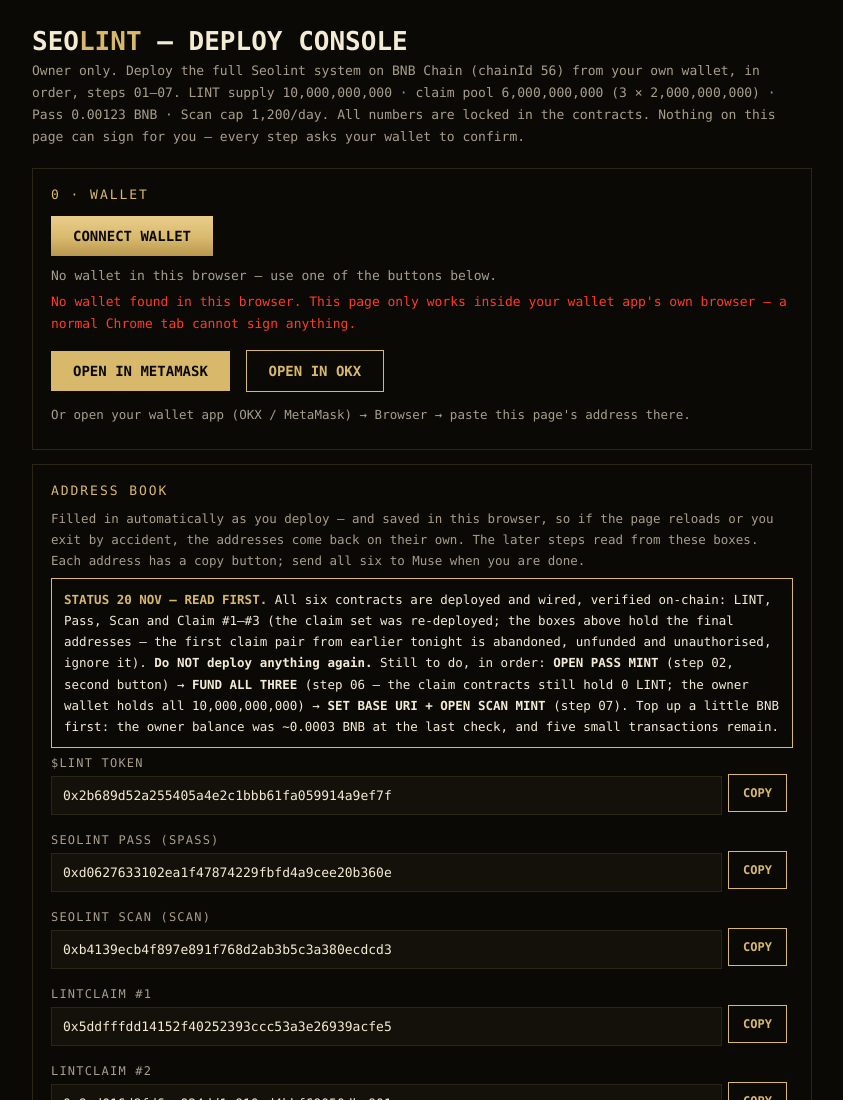
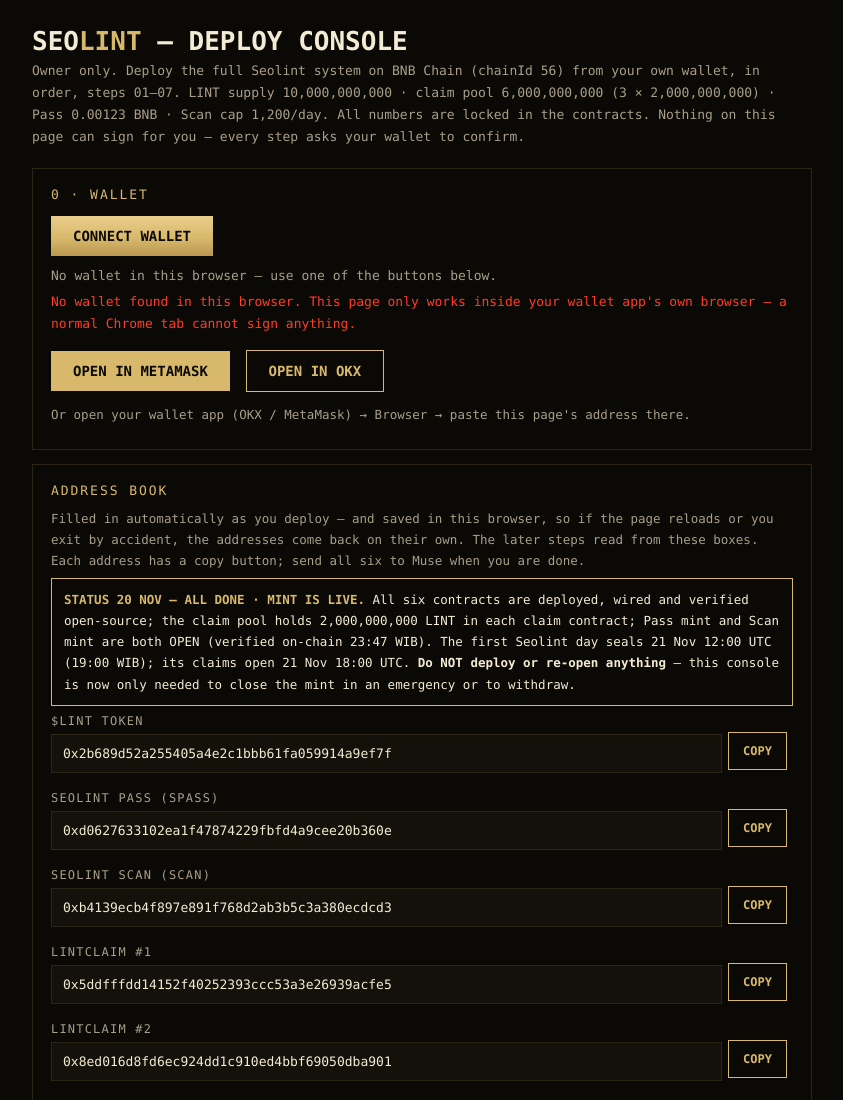
Before and after one commit to talvio-io/Seolint-neww, a plain HTML site: page deploy.html in a window 1280 px wide. Shown: the top 1100 px of the page, without its empty margins (218-1061 px from the left). Drawn offline with Linux system fonts and the light colour scheme.

Commit message:
deploy.html: status note — all done, mint is live

```diff
--- a/deploy.html
+++ b/deploy.html
@@ -53,7 +53,7 @@
 
   <div class="step"><div class="t">Address book</div>
     <p>Filled in automatically as you deploy — and saved in this browser, so if the page reloads or you exit by accident, the addresses come back on their own. The later steps read from these boxes. Each address has a copy button; send all six to Muse when you are done.</p>
-    <p style="border:1px solid #D8B96C;padding:10px 12px;color:#F4EBD4"><strong style="color:#D8B96C">STATUS 20 NOV — READ FIRST.</strong> All six contracts are deployed and wired, verified on-chain: LINT, Pass, Scan and Claim #1–#3 (the claim set was re-deployed; the boxes above hold the final addresses — the first claim pair from earlier tonight is abandoned, unfunded and unauthorised, ignore it). <strong>Do NOT deploy anything again.</strong> Still to do, in order: <strong>OPEN PASS MINT</strong> (step 02, second button) → <strong>FUND ALL THREE</strong> (step 06 — the claim contracts still hold 0 LINT; the owner wallet holds all 10,000,000,000) → <strong>SET BASE URI + OPEN SCAN MINT</strong> (step 07). Top up a little BNB first: the owner balance was ~0.0003 BNB at the last check, and five small transactions remain.</p>
+    <p style="border:1px solid #D8B96C;padding:10px 12px;color:#F4EBD4"><strong style="color:#D8B96C">STATUS 20 NOV — ALL DONE · MINT IS LIVE.</strong> All six contracts are deployed, wired and verified open-source; the claim pool holds 2,000,000,000 LINT in each claim contract; Pass mint and Scan mint are both OPEN (verified on-chain 23:47 WIB). The first Seolint day seals 21 Nov 12:00 UTC (19:00 WIB); its claims open 21 Nov 18:00 UTC. <strong>Do NOT deploy or re-open anything</strong> — this console is now only needed to close the mint in an emergency or to withdraw.</p>
     <label>$LINT token</label><div class="addr"><input id="addrToken" placeholder="0x…" value="0x2b689d52a255405a4e2c1bbb61fa059914a9ef7f"><button class="ghost" data-copy="addrToken">COPY</button></div>
     <label>Seolint Pass (SPASS)</label><div class="addr"><input id="addrPass" placeholder="0x…" value="0xd0627633102ea1f47874229fbfd4a9cee20b360e"><button class="ghost" data-copy="addrPass">COPY</button></div>
     <label>Seolint Scan (SCAN)</label><div class="addr"><input id="addrScan" placeholder="0x…" value="0xb4139ecb4f897e891f768d2ab3b5c3a380ecdcd3"><button class="ghost" data-copy="addrScan">COPY</button></div>
```
